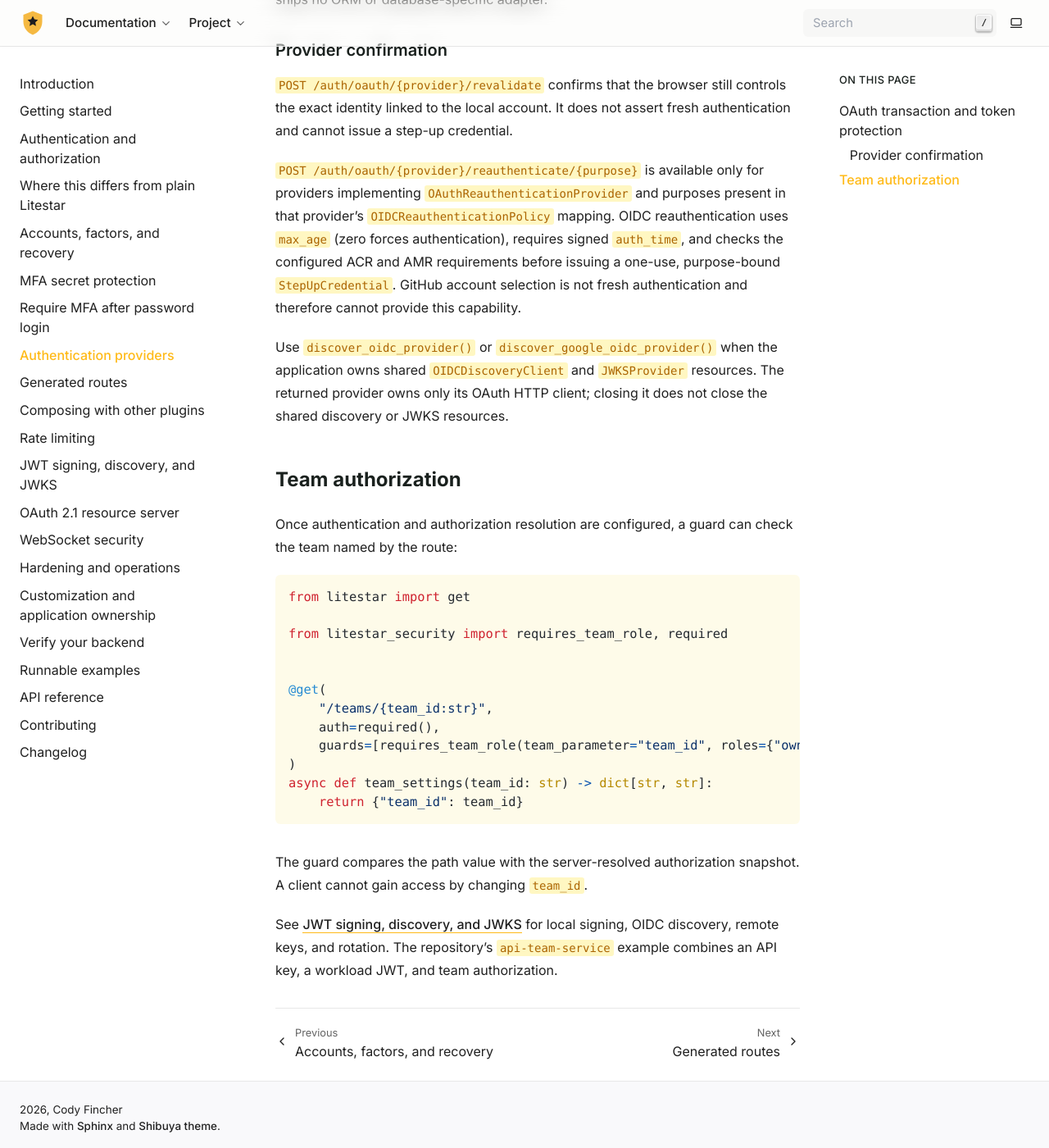
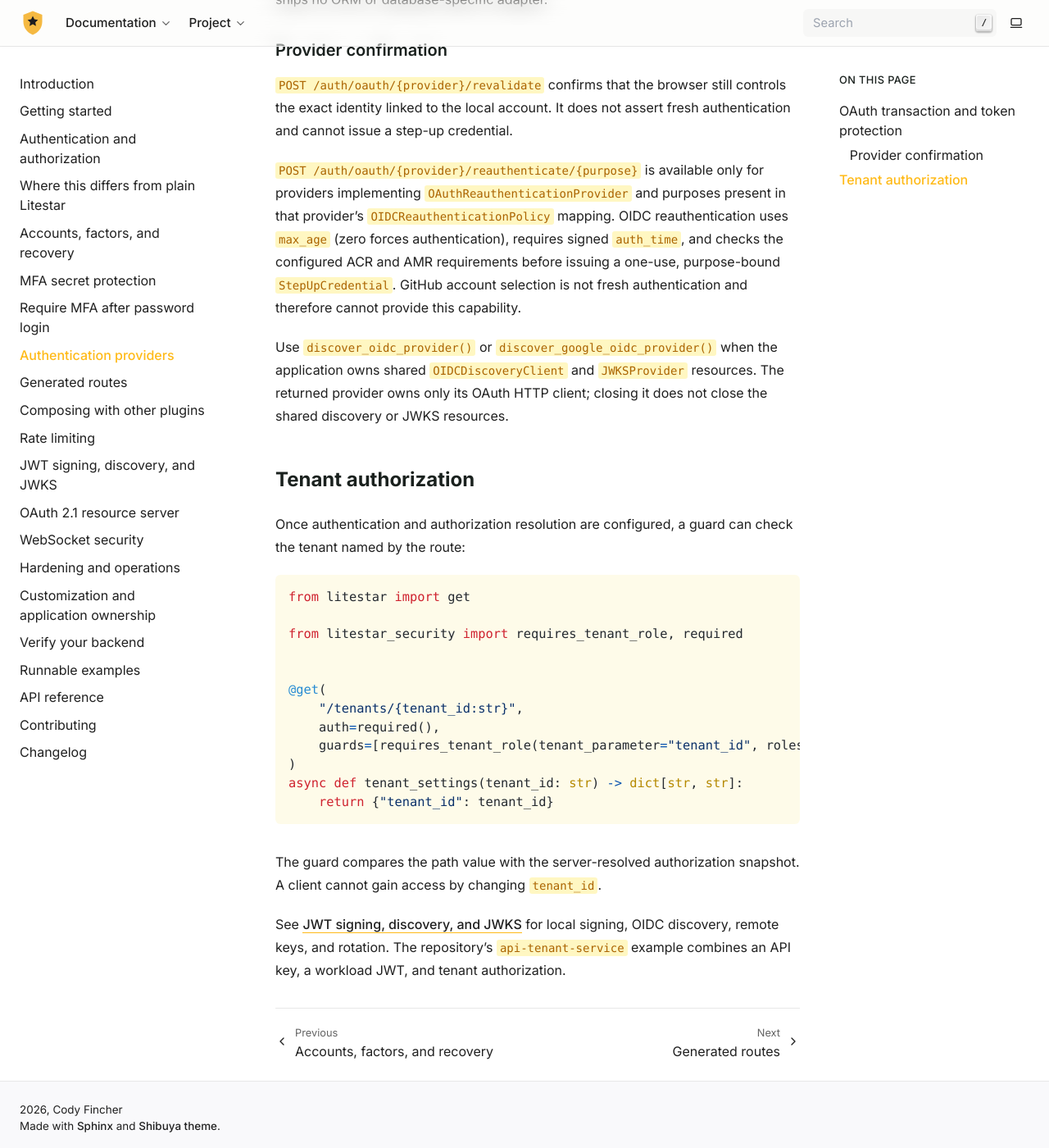
Before and after one commit to cofin/litestar-security, a Sphinx documentation site: the page built from docs/providers.rst, in a window 1280 px wide and 1400 px high, scrolled down 1766 px. Shown: the whole window at 82% size. Built offline with Sphinx 7.4.7, drawn with Linux system fonts in a browser that asks for light colours.

Commit message:
feat(guards): replace requires_team_role with requires_tenant_role
- Unify multi-tenancy authorization by renaming requires_team_role to requires_tenant_role with tenant_parameter='tenant_id'.
- Replace AuthorizationSnapshot.team_roles with tenant_roles and remove team_ids from CredentialRestrictions.
- Update _merge_authorization and resolve_authorization narrowing.
- Update base guard truth tables, anonymous 401 mappings, and clean break assertions.
- Update documentation and examples (api-tenant-service).

```diff
--- a/docs/authentication.rst
+++ b/docs/authentication.rst
@@ -85,7 +85,7 @@ on the router or controller that owns them.
 Authorization guards compose separately:
 
 * ``requires_scope`` and ``requires_capability``;
-* ``requires_role`` and ``requires_team_role``;
+* ``requires_role`` and ``requires_tenant_role``;
 * ``requires_tenant``; and
 * ``requires_assurance`` for recent or stronger evidence.
 
--- a/docs/examples.rst
+++ b/docs/examples.rst
@@ -10,7 +10,7 @@ They are deterministic and secret-free by default:
    LITESTAR_SECURITY_EXAMPLE=google-oauth uv run litestar --app examples.app:create_app run
    LITESTAR_SECURITY_EXAMPLE=github-oauth uv run litestar --app examples.app:create_app run
    LITESTAR_SECURITY_EXAMPLE=keycloak uv run litestar --app examples.app:create_app run
-   LITESTAR_SECURITY_EXAMPLE=api-team-service uv run litestar --app examples.app:create_app run
+   LITESTAR_SECURITY_EXAMPLE=api-tenant-service uv run litestar --app examples.app:create_app run
 
 The local modes generate ephemeral signing material and insecure loopback-only
 cookies. Provider modes use stub transports and never fall back to placeholder
--- a/docs/providers.rst
+++ b/docs/providers.rst
@@ -88,30 +88,30 @@ application owns shared ``OIDCDiscoveryClient`` and ``JWKSProvider`` resources.
 The returned provider owns only its OAuth HTTP client; closing it does not close
 the shared discovery or JWKS resources.
 
-Team authorization
-------------------
+Tenant authorization
+--------------------
 
 Once authentication and authorization resolution are configured, a guard can
-check the team named by the route:
+check the tenant named by the route:
 
 .. code-block:: python
 
    from litestar import get
 
-   from litestar_security import requires_team_role, required
+   from litestar_security import requires_tenant_role, required
 
 
    @get(
-       "/teams/{team_id:str}",
+       "/tenants/{tenant_id:str}",
        auth=required(),
-       guards=[requires_team_role(team_parameter="team_id", roles={"owner"})],
+       guards=[requires_tenant_role(tenant_parameter="tenant_id", roles={"owner"})],
    )
-   async def team_settings(team_id: str) -> dict[str, str]:
-       return {"team_id": team_id}
+   async def tenant_settings(tenant_id: str) -> dict[str, str]:
+       return {"tenant_id": tenant_id}
 
 The guard compares the path value with the server-resolved authorization
-snapshot. A client cannot gain access by changing ``team_id``.
+snapshot. A client cannot gain access by changing ``tenant_id``.
 
 See :doc:`jwt-and-jwks` for local signing, OIDC discovery, remote keys, and
-rotation. The repository's ``api-team-service`` example combines an API key,
-a workload JWT, and team authorization.
+rotation. The repository's ``api-tenant-service`` example combines an API key,
+a workload JWT, and tenant authorization.
--- a/src/litestar_security/__init__.py
+++ b/src/litestar_security/__init__.py
@@ -69,8 +69,8 @@ from litestar_security.guards import (
     requires_one_of,
     requires_role,
     requires_scope,
-    requires_team_role,
     requires_tenant,
+    requires_tenant_role,
 )
 from litestar_security.headers import ContentSecurityPolicy, CSPMode, SecurityHeadersConfig, csp_nonce
 from litestar_security.plugin import CurrentUser, SecurityPlugin
@@ -208,8 +208,8 @@ __all__ = (
     "requires_one_of",
     "requires_role",
     "requires_scope",
-    "requires_team_role",
     "requires_tenant",
+    "requires_tenant_role",
     "resolve_authorization",
     "websocket_policy_fingerprint",
 )
```
Also changed, not shown: README.md (+5 -5 lines), examples/README.md, 9 other files.
